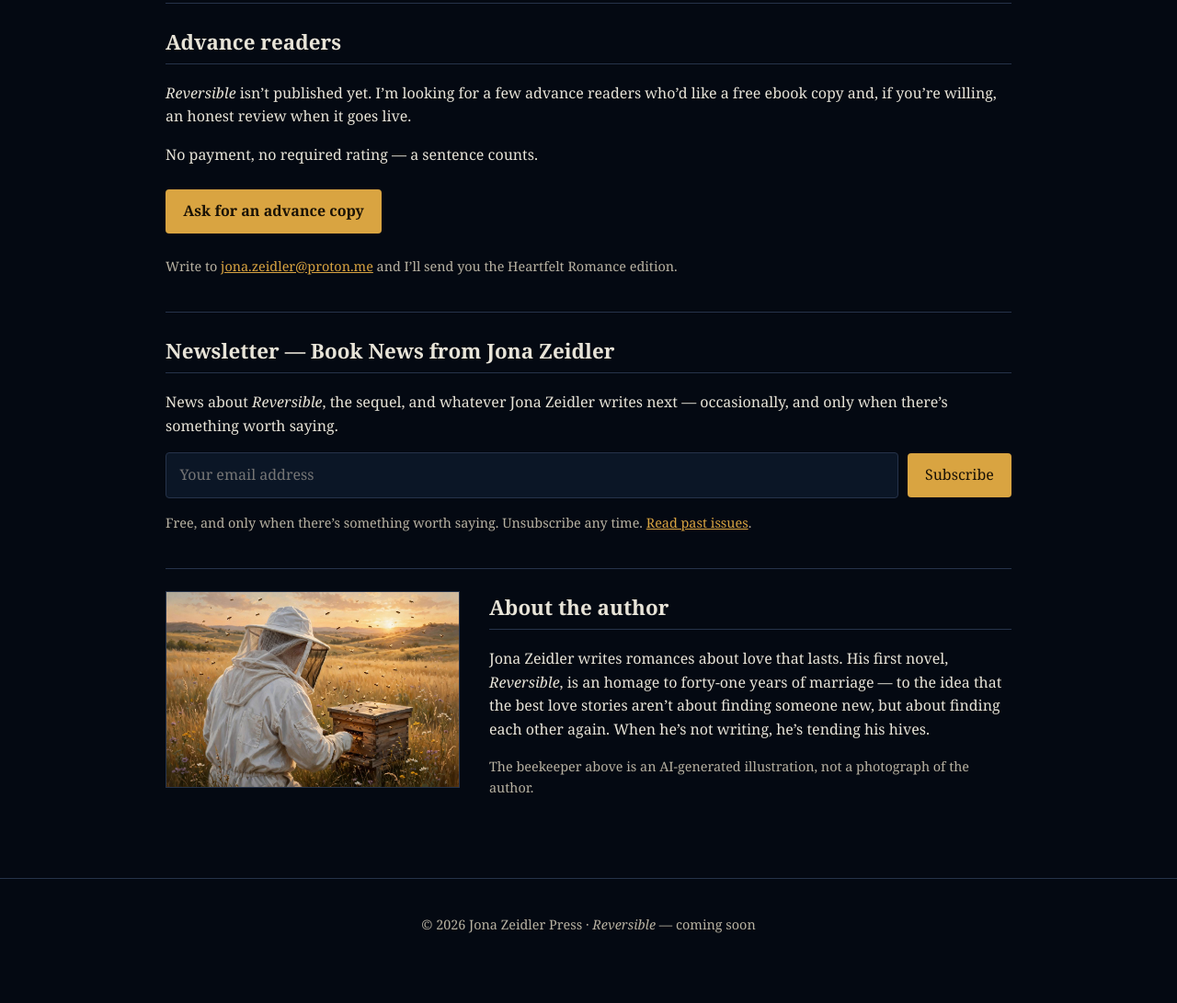
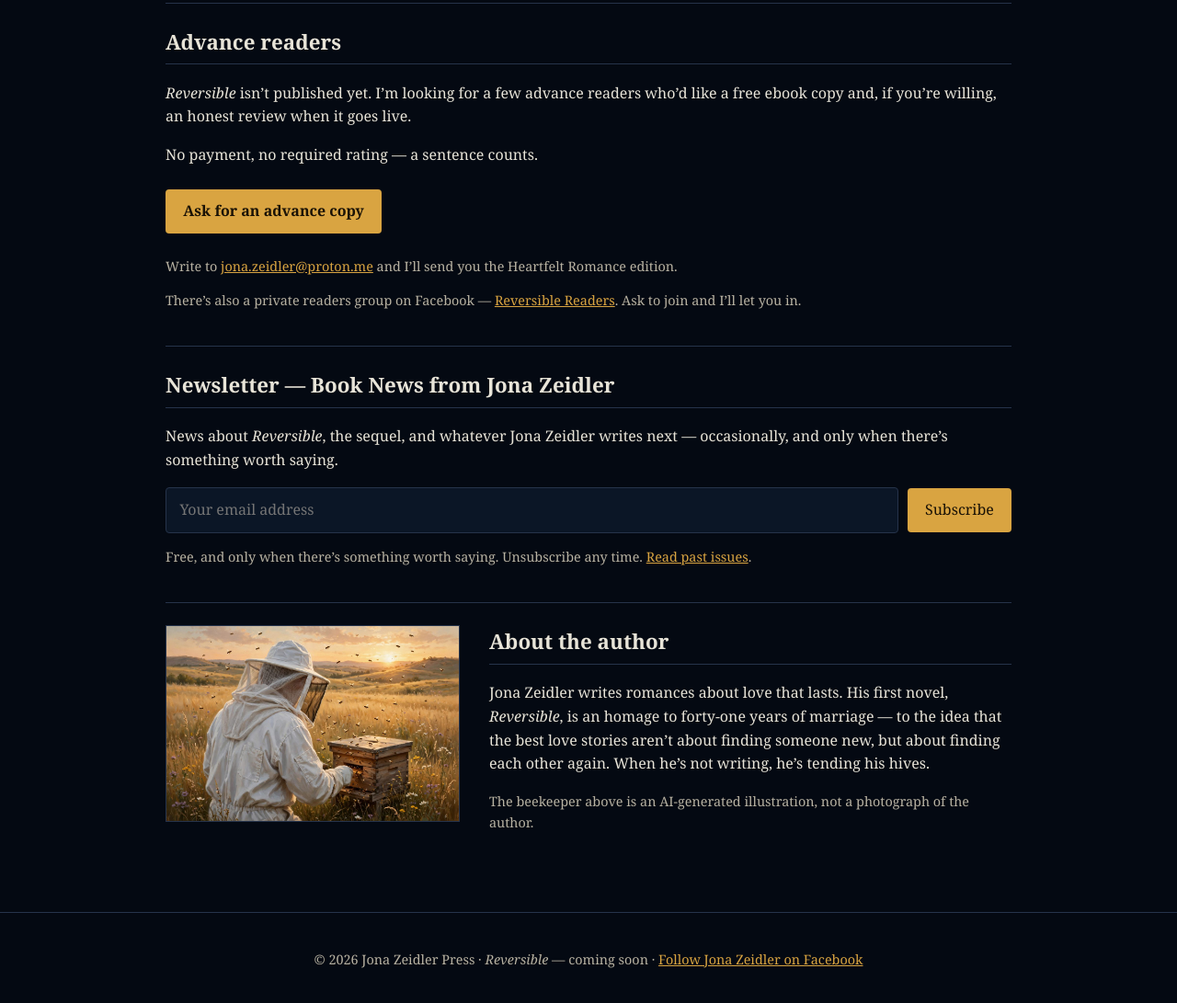
Before and after one commit to Scott78634/jona-zeidler, a plain HTML site: page index.html in a window 1280 px wide. Shown: the part 826-1917 px from the top of the page at 92% size. Drawn offline with Linux system fonts and the light colour scheme.

Commit message:
Add share-preview tags, Facebook page link, readers group link

```diff
--- a/index.html
+++ b/index.html
@@ -5,6 +5,12 @@
 <meta name="viewport" content="width=device-width, initial-scale=1">
 <title>Jona Zeidler — Reversible</title>
 <meta name="description" content="Reversible, by Jona Zeidler. Seven days. Two bodies. One accident they can't undo. A romance about a 41-year marriage, coming soon.">
+<meta property="og:type" content="website">
+<meta property="og:url" content="https://scott78634.github.io/jona-zeidler/">
+<meta property="og:title" content="Reversible, by Jona Zeidler">
+<meta property="og:description" content="Seven days. Two bodies. One accident they can't undo. A romance about a 41-year marriage, coming soon.">
+<meta property="og:image" content="https://scott78634.github.io/jona-zeidler/cover.jpg">
+<meta name="twitter:card" content="summary">
 <link rel="stylesheet" href="styles.css">
 </head>
 <body>
@@ -36,6 +42,7 @@
     <p>No payment, no required rating &mdash; a sentence counts.</p>
     <p><a class="button" href="mailto:jona.zeidler@proton.me?subject=Reversible%20%E2%80%94%20advance%20copy">Ask for an advance copy</a></p>
     <p class="small">Write to <a href="mailto:jona.zeidler@proton.me">jona.zeidler@proton.me</a> and I&rsquo;ll send you the Heartfelt Romance edition.</p>
+    <p class="small">There&rsquo;s also a private readers group on Facebook &mdash; <a href="https://facebook.com/groups/reversiblereaders/">Reversible Readers</a>. Ask to join and I&rsquo;ll let you in.</p>
   </section>
 
   <section class="newsletter">
@@ -59,7 +66,7 @@
 </main>
 
 <footer>
-  <p>&copy; 2026 Jona Zeidler Press &middot; <em>Reversible</em> &mdash; coming soon</p>
+  <p>&copy; 2026 Jona Zeidler Press &middot; <em>Reversible</em> &mdash; coming soon &middot; <a href="https://facebook.com/JonaZeidler/">Follow Jona Zeidler on Facebook</a></p>
 </footer>
 </body>
 </html>
```
